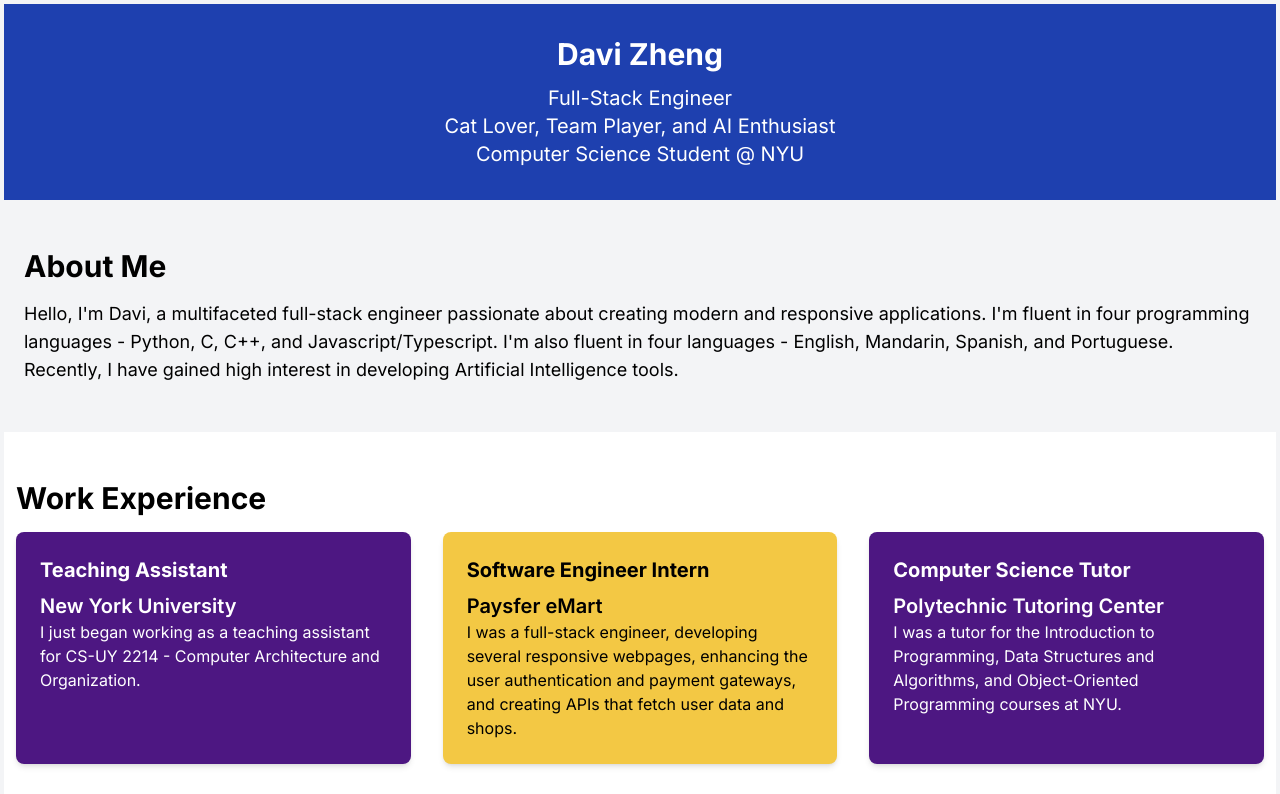
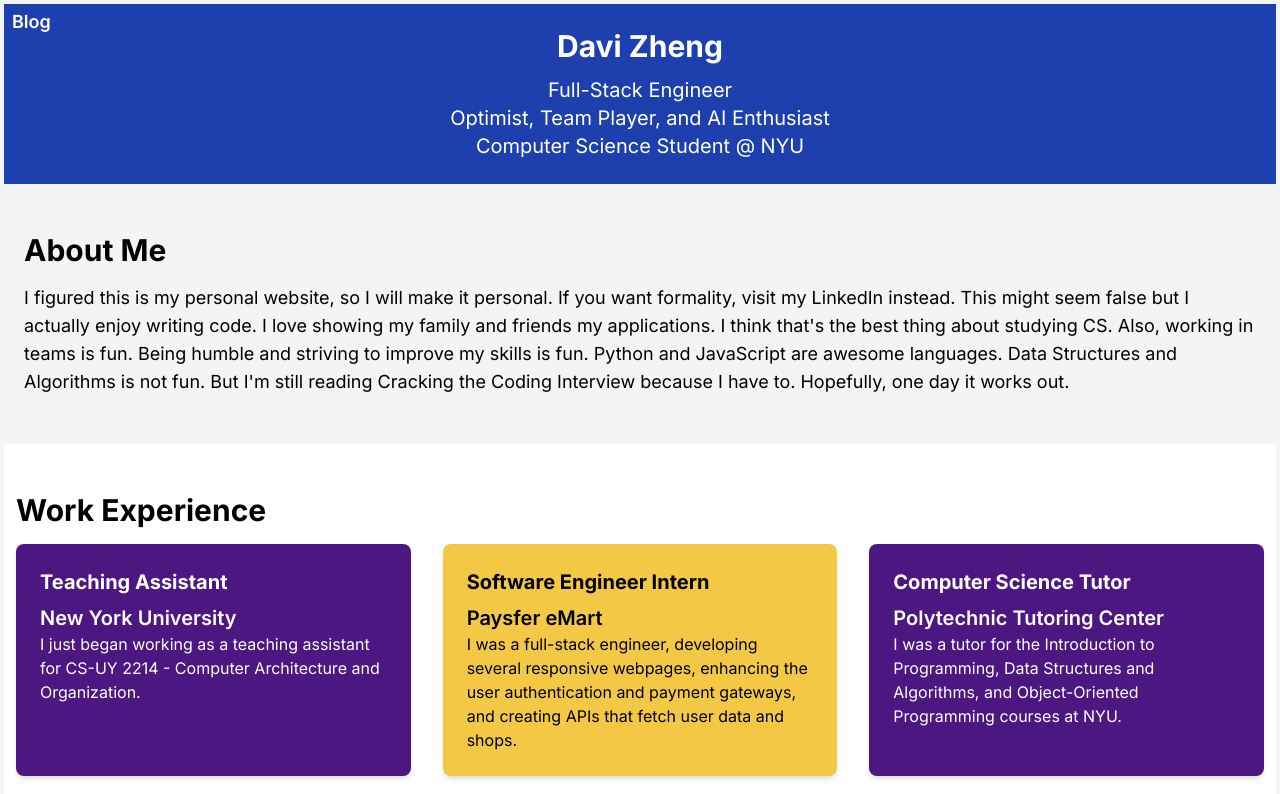
Before and after one commit to DaviZCodes/my-website-bento, a Next.js app: page / in a window 1280 px wide. Shown: the top 794 px of the page. Built offline with nearby package versions, Linux system fonts and the light colour scheme.

Commit message:
added blog page

```diff
--- /dev/null
+++ b/src/app/blog/BlogPosts.tsx
@@ -0,0 +1,8 @@
+export default function BlogPosts() {
+  return (
+    <div className="text-center">
+      <div>Oct 16, 2023</div>
+      <div>First post. Hello. If you&apos;re reading this, I love you.</div>
+    </div>
+  );
+}
--- /dev/null
+++ b/src/app/blog/Header.tsx
@@ -0,0 +1,18 @@
+import Link from "next/link";
+
+export default function Header() {
+  return (
+    <header className="bg-yellow-600">
+      <div className="text-white text-center py-8 p-2">
+        <h1 className="text-3xl font-bold">
+          Welcome to my blog, where I can truly be free.
+        </h1>
+      </div>
+      <div className="absolute top-0 pl-2 pt-2">
+        <Link href="/" className="text-white font-semibold text-lg bold">
+          Home
+        </Link>
+      </div>
+    </header>
+  );
+}
--- /dev/null
+++ b/src/app/blog/page.tsx
@@ -0,0 +1,11 @@
+import Header from "./Header";
+import BlogPosts from "./BlogPosts";
+
+export default function Blog() {
+  return (
+    <div>
+      <Header />
+      <BlogPosts />
+    </div>
+  );
+}
--- a/src/app/components/AboutMe.tsx
+++ b/src/app/components/AboutMe.tsx
@@ -5,12 +5,21 @@ export default function AboutMe() {
         <h2 className="text-3xl font-bold mb-4">About Me</h2>
 
         <p className="text-lg">
-          Hello, I&apos;m Davi, a multifaceted full-stack engineer passionate
+          I figured this is my personal website, so I will make it personal. If
+          you want formality, visit my LinkedIn instead. This might seem false
+          but I actually enjoy writing code. I love showing my family and
+          friends my applications. I think that&apos;s the best thing about
+          studying CS. Also, working in teams is fun. Being humble and striving
+          to improve my skills is fun. Python and JavaScript are awesome
+          languages. Data Structures and Algorithms is not fun. But I&apos;m
+          still reading Cracking the Coding Interview because I have to.
+          Hopefully, one day it works out.
+          {/*Hello, I&apos;m Davi, a multifaceted full-stack engineer passionate
           about creating modern and responsive applications. I&apos;m fluent in
           four programming languages - Python, C, C++, and
           Javascript/Typescript. I&apos;m also fluent in four languages -
           English, Mandarin, Spanish, and Portuguese. Recently, I have gained
-          high interest in developing Artificial Intelligence tools.
+           high interest in developing Artificial Intelligence tools.*/}
         </p>
       </div>
     </section>
--- a/src/app/components/Header.tsx
+++ b/src/app/components/Header.tsx
@@ -1,11 +1,18 @@
+import Link from "next/link";
+
 export default function Header() {
   return (
     <header className="bg-blue-800">
-      <div className="text-white text-center py-8 p-2">
-        <h1 className="text-3xl font-bold pb-3">Davi Zheng</h1>
+      <div className="text-white text-center py-6 p-2">
+        <h1 className="text-3xl font-bold pt-5 sm:pt-0 pb-3">Davi Zheng</h1>
         <div className="text-xl">Full-Stack Engineer</div>
-        <div className="text-xl">Cat Lover, Team Player, and AI Enthusiast</div>
+        <div className="text-xl">Optimist, Team Player, and AI Enthusiast</div>
         <div className="text-xl">Computer Science Student @ NYU</div>
+      </div>
+      <div className="flex justify-center absolute top-0 w-full pt-3 sm:w-auto sm:pl-2 sm:pt-2">
+        <Link href="/blog" className="text-white font-semibold text-lg bold">
+          Blog
+        </Link>
       </div>
     </header>
   );
```
